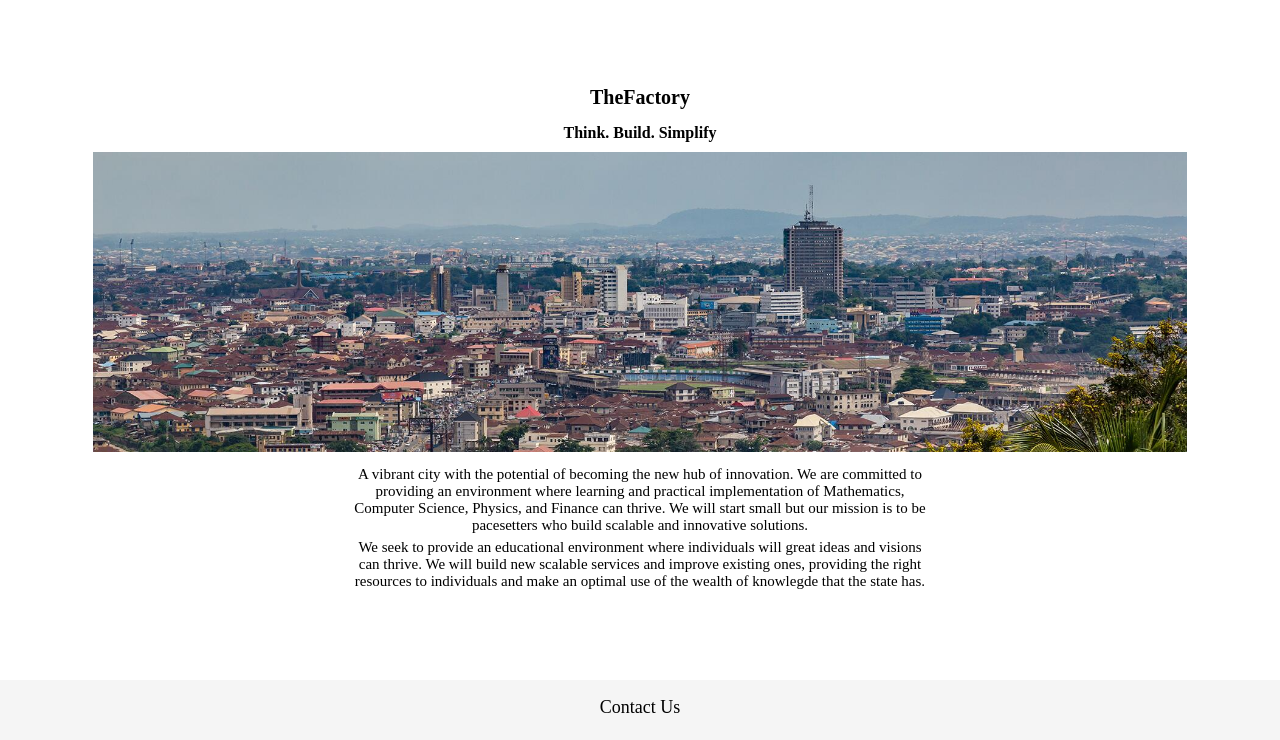
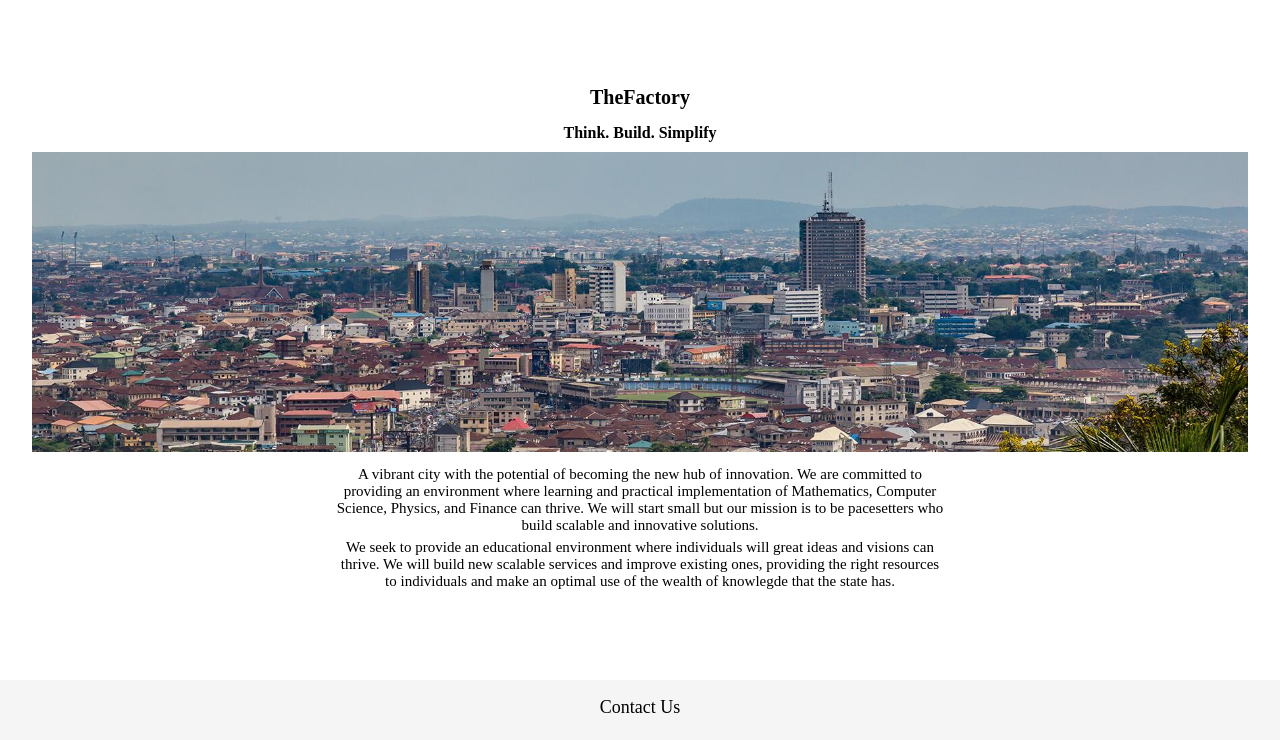
Before and after one commit to TheFactory001/learningPortal, a Flask app: page / in a window 1280 px wide. Shown: the part 60-800 px from the top of the page. Run offline with Flask 2, Linux system fonts and the light colour scheme; some libraries are stand-ins or nearby versions; some web fonts are replaced.

Commit message:
Center image

```diff
--- a/static/css/index2.css
+++ b/static/css/index2.css
@@ -1,6 +1,6 @@
 
 .container{
-    width: 90%;
+    width: 95%;
     text-align: center;
     margin: auto;
 }
@@ -23,10 +23,9 @@ h4{
     width: 100%;
     height: 20vh;
     object-fit: center;
-    text-align: center;
 }
 .container p{
-    width: 90%;
+    width: 95%;
     font-size: 15px;
     margin: auto;
     margin-bottom: 5px;
@@ -37,7 +36,6 @@ h4{
     .city_img img{
         text-align: center;
         object-fit: cover;
-        width: 95%;
         height: 300px;
     }
     .container p{
```
